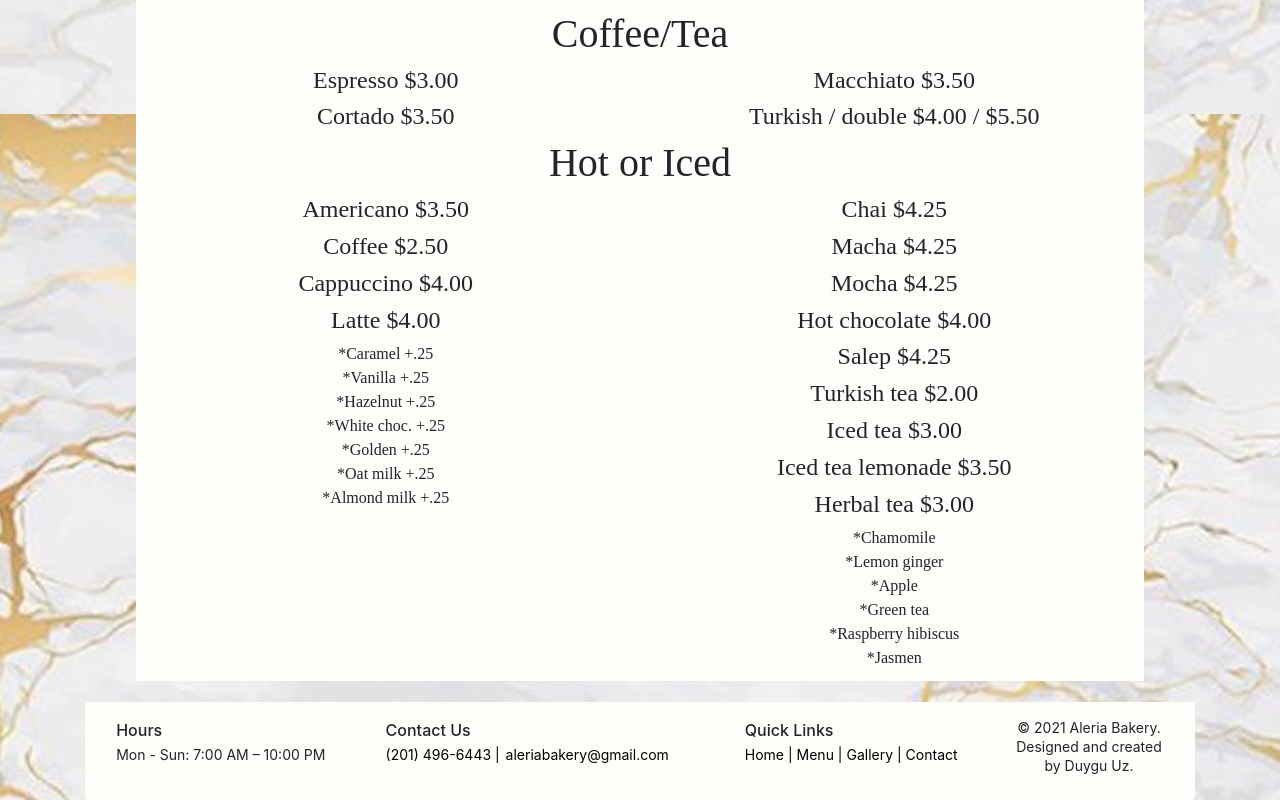
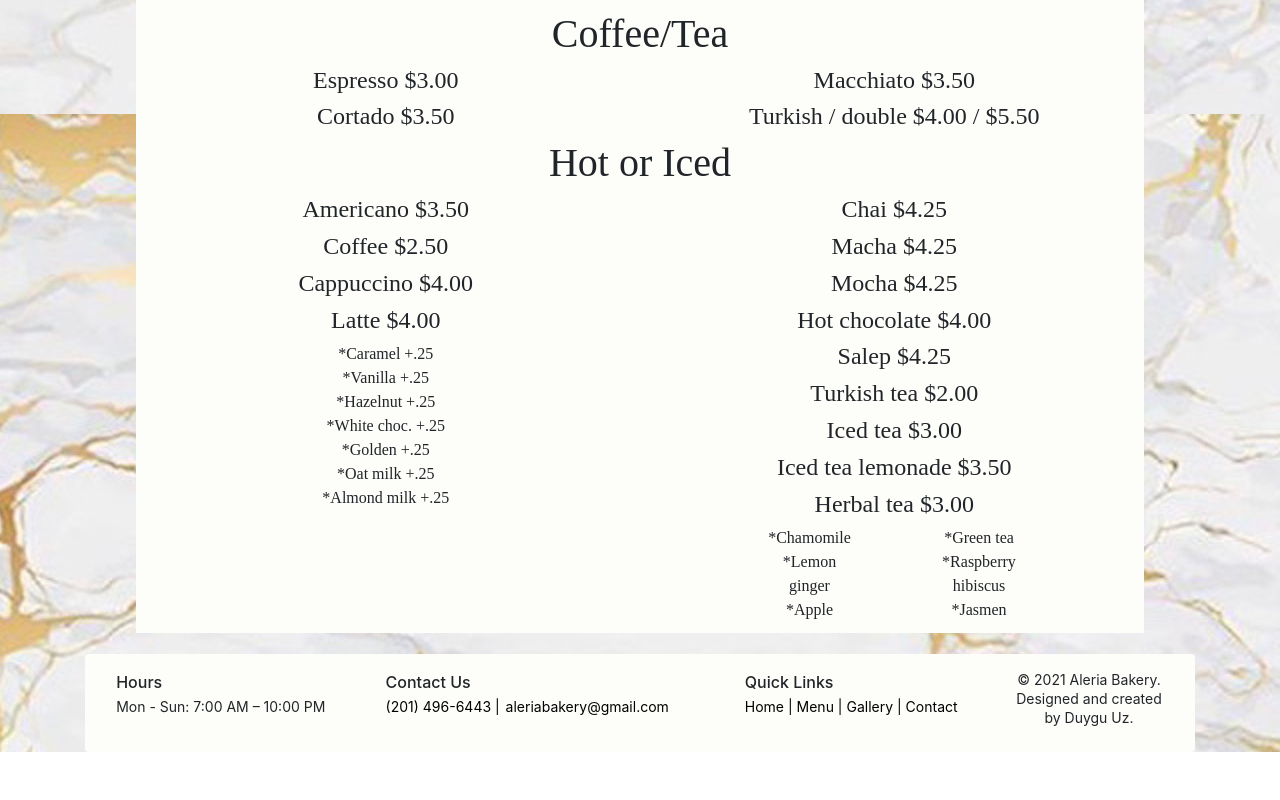
Before and after one commit to uzduygu21/aleria-bakery, an Angular app: page /menu in a window 1280 px wide. Shown: the part 2138-2938 px from the top of the page. After the commit the page ends 2890 px from the top, so only its background shows below. Built offline with nearby package versions, Linux system fonts and the light colour scheme.

Commit message:
menu details fixed for responsible

```diff
--- a/src/app/menu/menu.component.html
+++ b/src/app/menu/menu.component.html
@@ -174,18 +174,17 @@
                     <h4>Iced tea lemonade $3.50</h4>
                     <h4>Herbal tea $3.00</h4>
                     <div class="row justify-content-around">
-                        <div class="col-4 col-sm-12">
+                        <div class="col-md-4 col-sm-12">
                             <div>*Chamomile</div>
                             <div>*Lemon ginger</div>
                             <div>*Apple</div>
                         </div>
-                        <div class="col-4 col-sm-12">
+                        <div class="col-md-4 col-sm-12">
                             <div>*Green tea</div>
                             <div>*Raspberry hibiscus</div>
                             <div>*Jasmen</div>
                         </div>
                     </div>
-
                 </div>
             </div>
         </div>
```
Also changed, not shown: 4 other files (tests, documents, lock files or other folders).
